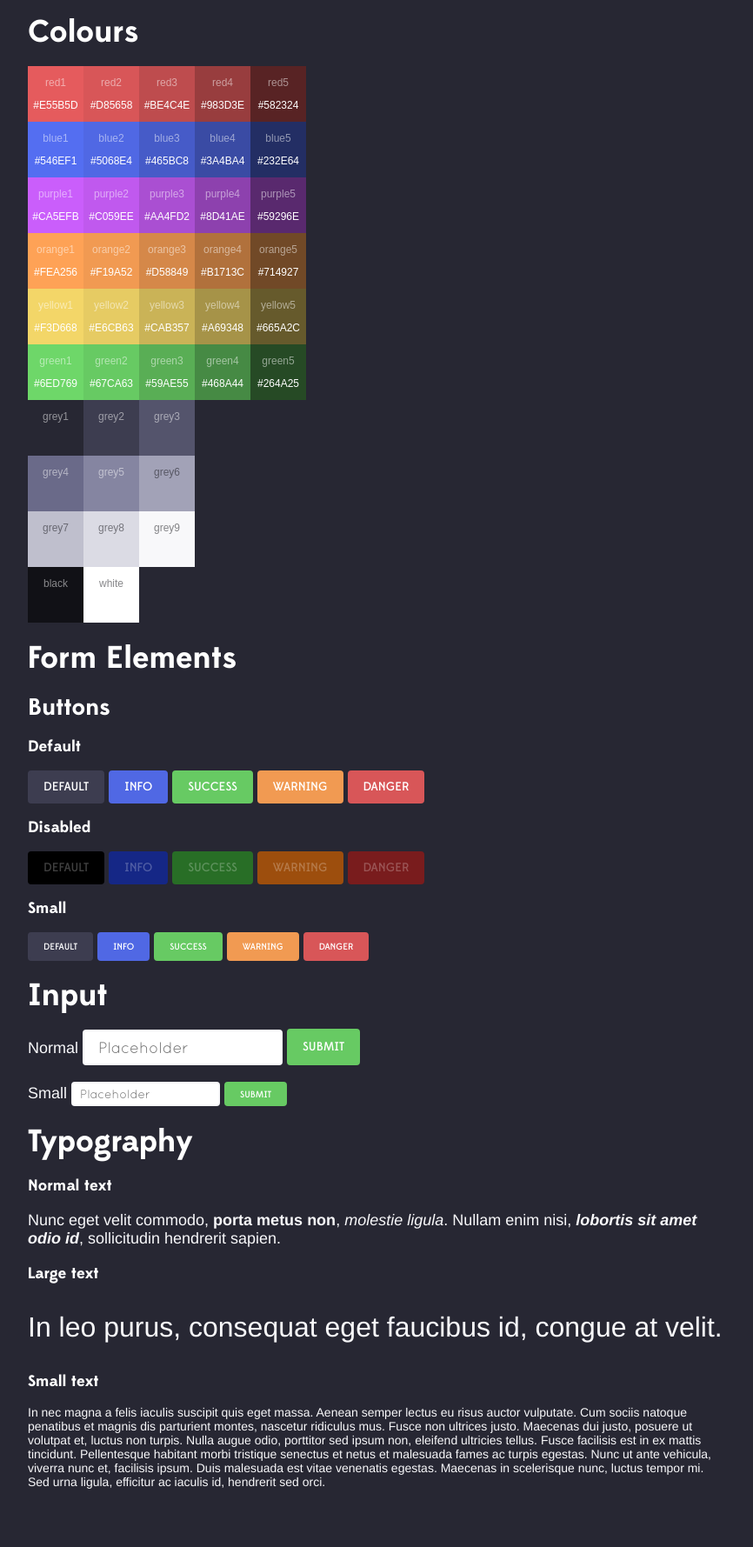
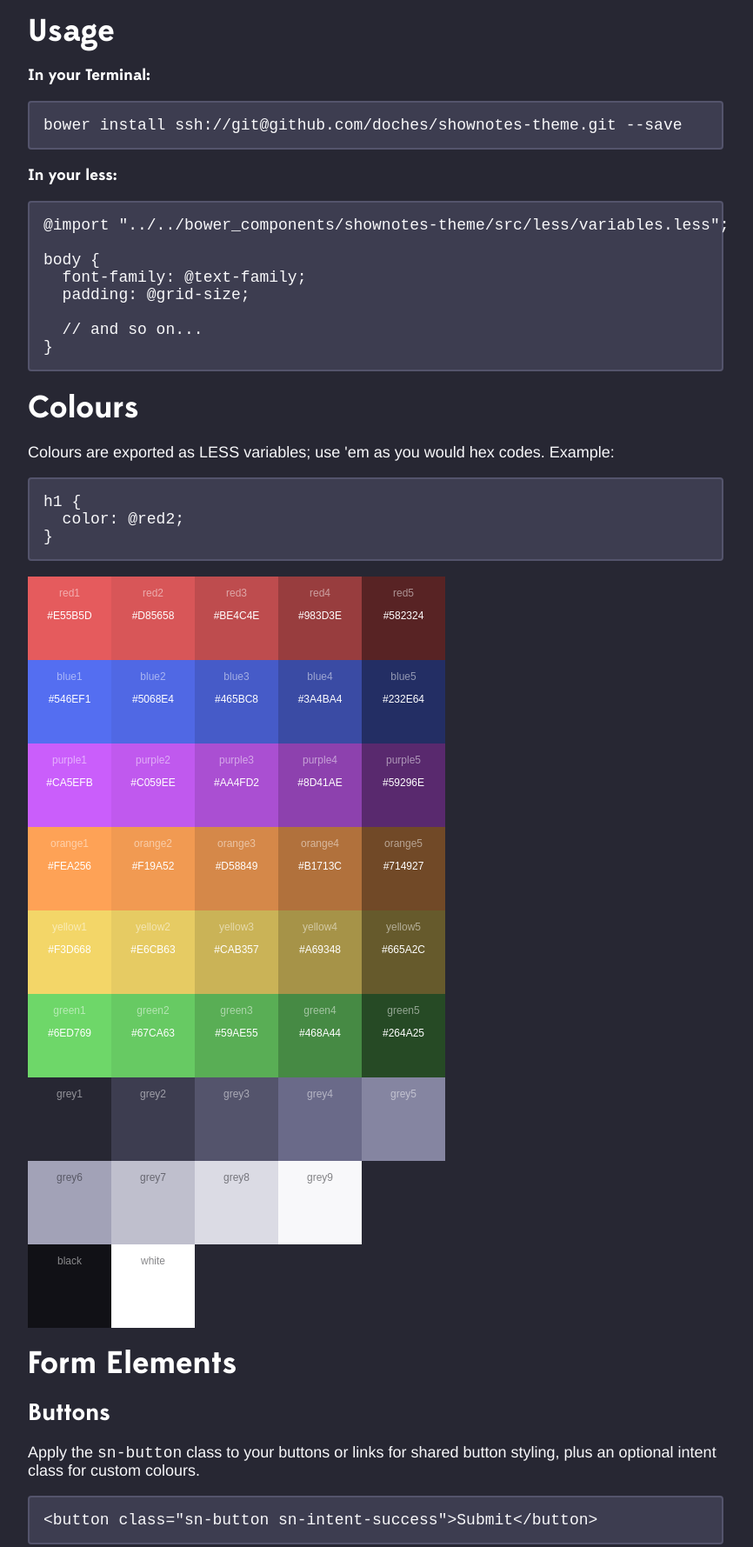
Before and after one commit to doches/shownotes-theme, a website: page examples/index.html in a window 1280 px wide. Shown: the part 141-1920 px from the top of the page at 87% size, without its empty margins (208-1074 px from the left). Before the commit the page ends 1883 px from the top, so only its background shows below. Drawn offline with nearby package versions, Linux system fonts and the light colour scheme; files that its build step writes are made by us from their sources; files whose address does not match are found by name.

Commit message:
Documentation\!

```diff
--- a/examples/example.less
+++ b/examples/example.less
@@ -32,13 +32,20 @@ body {
 .header h3 {
   font-size: 24px;
   font-family: @text-family;
-  font-weight: @font-weight-light;
+  font-weight: @font-weight-normal;
+}
+
+pre {
+  padding: @grid-size;
+  border-radius: @border-radius;
+  background-color: @grey2;
+  border: 2px solid @grey3;
 }
 
 // Color swatches
 .swatch {
-  width: 64px;
-  height: 64px;
+  width: 96px;
+  height: 96px;
   text-align: center;
   float: left;
 
--- a/examples/index.html
+++ b/examples/index.html
@@ -18,7 +18,26 @@
       </div>
       <div class='clearfix'>&nbsp;</div>
 
+      <h2>Usage</h2>
+      <h4>In your Terminal:</h4>
+      <pre>
+bower install ssh://git@github.com/doches/shownotes-theme.git --save</pre>
+      <h4>In your less:</h4>
+      <pre>
+@import "../../bower_components/shownotes-theme/src/less/variables.less";
+
+body {
+  font-family: @text-family;
+  padding: @grid-size;
+
+  // and so on...
+}</pre>
       <h2>Colours</h2>
+      <p>Colours are exported as LESS variables; use 'em as you would hex codes. Example:</p>
+      <pre>
+h1 {
+  color: @red2;
+}</pre>
       <div class='swatch-row'>
         <div class='swatch red1'><span class='color-name'>red1</span><span class='color-code'>#E55B5D</span></div>
         <div class='swatch red2'><span class='color-name'>red2</span><span class='color-code'>#D85658</span></div>
@@ -65,13 +84,13 @@
         <div class='swatch grey1'><span class='color-name'>grey1</span></div>
         <div class='swatch grey2'><span class='color-name'>grey2</span></div>
         <div class='swatch grey3'><span class='color-name'>grey3</span></div>
+        <div class='swatch grey4'><span class='color-name'>grey4</span></div>
+        <div class='swatch grey5'><span class='color-name'>grey5</span></div>
       </div>
       <div class='swatch-row'>
-        <div class='swatch grey4'><span class='color-name'>grey4</span></div>
-        <div class='swatch grey5'><span class='color-name'>grey5</span></div>
-        <div class='swatch grey6'><span class='color-name'>grey6</span></div>
       </div>
       <div class='swatch-row'>
+        <div class='swatch grey6'><span class='color-name'>grey6</span></div>
         <div class='swatch grey7'><span class='color-name'>grey7</span></div>
         <div class='swatch grey8'><span class='color-name'>grey8</span></div>
         <div class='swatch grey9'><span class='color-name'>grey9</span></div>
@@ -84,6 +103,9 @@
 
       <h2>Form Elements</h2>
       <h3>Buttons</h3>
+      <p>Apply the <code>sn-button</code> class to your buttons or links for shared button styling, plus an optional intent class for custom colours.</p>
+      <pre>
+&lt;button class="sn-button sn-intent-success"&gt;Submit&lt;/button&gt;</pre>
       <h4>Default</h4>
       <button class="sn-button sn-intent-default">Default</button>
       <button class="sn-button sn-intent-info">Info</button>
@@ -100,7 +122,7 @@
       <button class="sn-button sn-intent-danger" disabled>Danger</button>
 
       <h4>Small</h4>
-
+      <p>Add <code>class="sn-button-small"</code> for slightly smaller buttons.</p>
       <button class="sn-button sn-button-small sn-intent-default">Default</button>
       <button class="sn-button sn-button-small sn-intent-info">Info</button>
       <button class="sn-button sn-button-small sn-intent-success">Success</button>
@@ -108,6 +130,17 @@
       <button class="sn-button sn-button-small sn-intent-danger">Danger</button>
 
       <h2>Input</h2>
+      <p>Apply the <code>sn-form</code> class to your form, then nest everything inside <code>sn-form-row</code> to keep everything on a common baseline.</p>
+      <pre>
+&lt;form class="sn-form"&gt;
+  &lt;div class="sn-form-row"&gt;
+    &lt;label&gt;
+      Normal
+      &lt;input type="text" class="sn-input" placeholder="Placeholder" /&gt;
+      &lt;button class='sn-button sn-intent-success'&gt;Submit&lt;/button&gt;
+    &lt;/label&gt;
+  &lt;/div&gt;
+&lt;/form&gt;</pre>
       <form class="sn-form">
         <div class="sn-form-row">
           <label>
@@ -129,8 +162,9 @@
       <h4>Normal text</h4>
       <p>Nunc eget velit commodo, <strong>porta metus non</strong>, <em>molestie ligula</em>. Nullam enim nisi, <strong><em>lobortis sit amet odio id</em></strong>, sollicitudin hendrerit sapien.</p>
       <h4>Large text</h4>
-      <p class='text-large'>In leo purus, consequat eget faucibus id, congue at velit.</p>
+      <p class='text-large'>Use the <code>text-large</code> class to get clean, large copy. In leo purus, consequat eget faucibus id, congue at velit.</p>
       <h4>Small text</h4>
+      <p class="text-small">Similarly, use <code>text-small</code> for the fine print.</p>
       <p class="text-small">In nec magna a felis iaculis suscipit quis eget massa. Aenean semper lectus eu risus auctor vulputate. Cum sociis natoque penatibus et magnis dis parturient montes, nascetur ridiculus mus. Fusce non ultrices justo. Maecenas dui justo, posuere ut volutpat et, luctus non turpis. Nulla augue odio, porttitor sed ipsum non, eleifend ultricies tellus. Fusce facilisis est in ex mattis tincidunt. Pellentesque habitant morbi tristique senectus et netus et malesuada fames ac turpis egestas. Nunc ut ante vehicula, viverra nunc et, facilisis ipsum. Duis malesuada est vitae venenatis egestas. Maecenas in scelerisque nunc, luctus tempor mi. Sed urna ligula, efficitur ac iaculis id, hendrerit sed orci.</p>
     </div>
   </body>
```
Also changed, not shown: examples/example.css.
